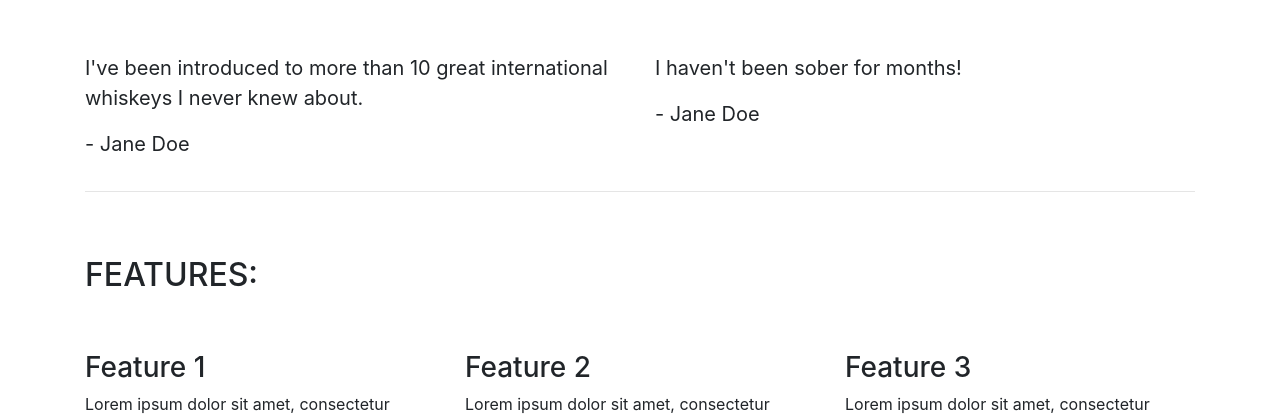
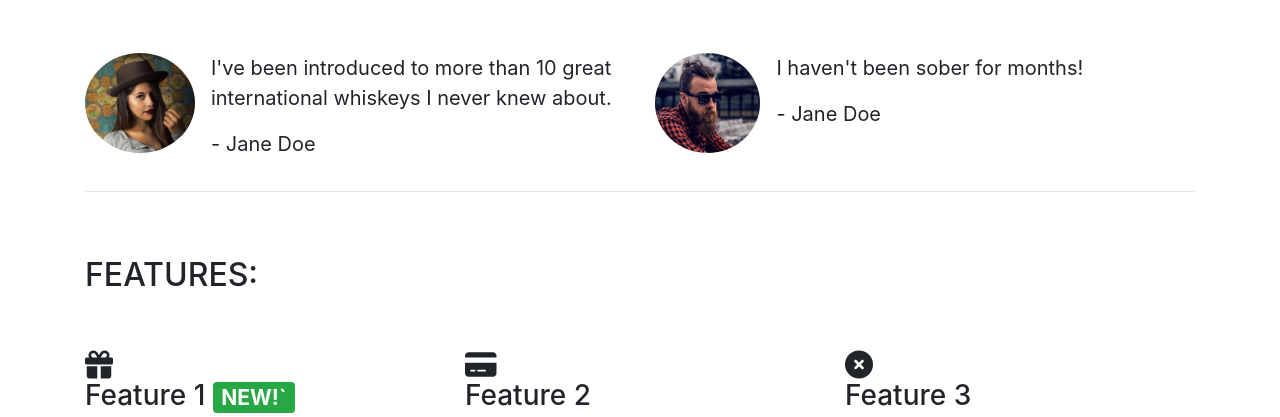
Before and after one commit to HPCarey/Bootstrap, a plain HTML site: page index.html in a window 1280 px wide. Shown: the part 511-928 px from the top of the page. Drawn offline with nearby package versions, Linux system fonts and the light colour scheme.

Commit message:
add font awesome icons

```diff
--- a/index.html
+++ b/index.html
@@ -11,6 +11,7 @@
     <script src="https://cdn.jsdelivr.net/npm/bootstrap@4.6.2/dist/js/bootstrap.bundle.min.js"
         integrity="sha384-Fy6S3B9q64WdZWQUiU+q4/2Lc9npb8tCaSX9FK7E8HnRr0Jz8D6OP9dO5Vg3Q9ct" crossorigin="anonymous">
     </script>
+    <script src="https://kit.fontawesome.com/f972d991d8.js" crossorigin="anonymous"></script>
 </head>
 
 <body>
@@ -54,16 +55,31 @@
             </div>
             <div class="row">
                 <div class="col-12 col-md-6">
+                    <div class="media">
+                        <div class="d-none d-sm-block">
+                            <img src="images/girl-image.png" class="rounded-circle mr-3" height=100 width 100>
+                        </div>
+                        <div class="media-body">
                             <blockquote class="blockquote">
-                        <p>I've been introduced to more than 10 great international whiskeys I never knew about.</p>
+                                <p>I've been introduced to more than 10 great international whiskeys I never knew about.
+                                </p>
                                 <p>- Jane Doe</p>
                             </blockquote>
                         </div>
+                    </div>
+                </div>
                 <div class="col-12 col-md-6">
+                    <div class="media">
+                        <div class="d-none d-sm-block">
+                            <img src="images/guy-image.png" class="rounded-circle mr-3" height=100 width 100>
+                        </div>
+                        <div class="media-body">
                             <blockquote class="blockquote">
                                 <p>I haven't been sober for months!</p>
                                 <p>- Jane Doe</p>
                             </blockquote>
+                        </div>
+                    </div>
                 </div>
             </div>
         </section>
@@ -80,7 +96,7 @@
             <div class="row">
                 <div class="col-12 col-md- col-lg-4">
                     <div class="feature">
-                        <h3>Feature 1</h3>
+                        <h3><i class="fa-solid fa-gift d-none d-sm-block"></i> Feature 1 <span class="badge badge-success">NEW!`</span></h3>
                         <p>Lorem ipsum dolor sit amet, consectetur adipiscing elit, sed do eiusmod tempor incididunt ut
                             labore
                             nisi
@@ -91,7 +107,7 @@
                 </div>
                 <div class="col-12 col-md-6 col-lg-4">
                     <div class="feature">
-                        <h3>Feature 2</h3>
+                        <h3><i class="fa-solid fa-credit-card d-none d-sm-block"></i> Feature 2</h3>
                         <p>Lorem ipsum dolor sit amet, consectetur adipiscing elit, sed do eiusmod tempor incididunt ut
                             labore
                             et dolore magna aliqua. Ut enim ad minim veniam, quis nostrud exercitation ullamco laboris
@@ -103,7 +119,7 @@
                 </div>
                 <div class="col-12 d-md-none d-lg-block col-lg-4">
                     <div class="feature">
-                        <h3>Feature 3</h3>
+                        <h3><i class="fa-solid fa-circle-xmark d-none d-sm-block"></i> Feature 3</h3>
                         <p>Lorem ipsum dolor sit amet, consectetur adipiscing elit, sed do eiusmod tempor incididunt ut
                             labore
                             et dolore magna aliqua. Ut enim ad minim veniam, quis nostrud exercitation ullamco laboris
```
Also changed, not shown: images/girl-image.png (added), images/guy-image.png (added). Lines whose indentation alone changed are shown as unchanged.
